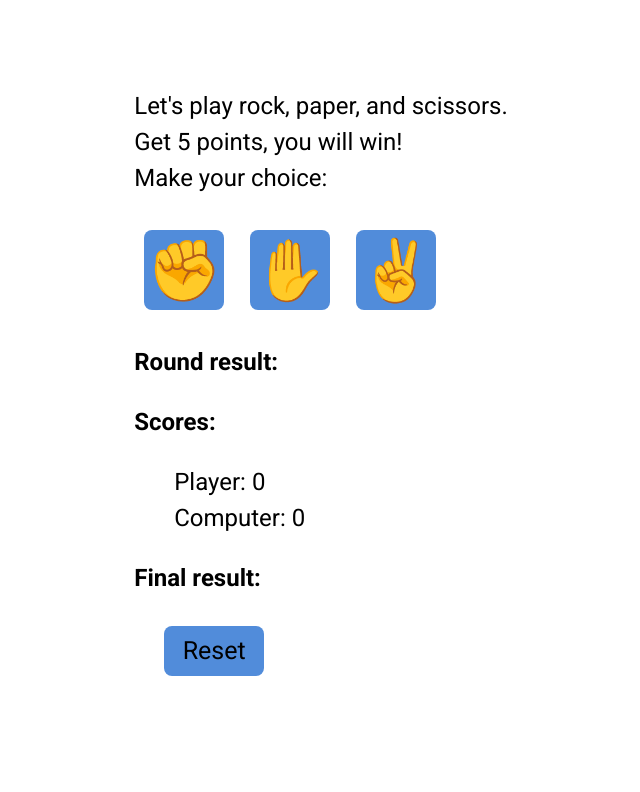
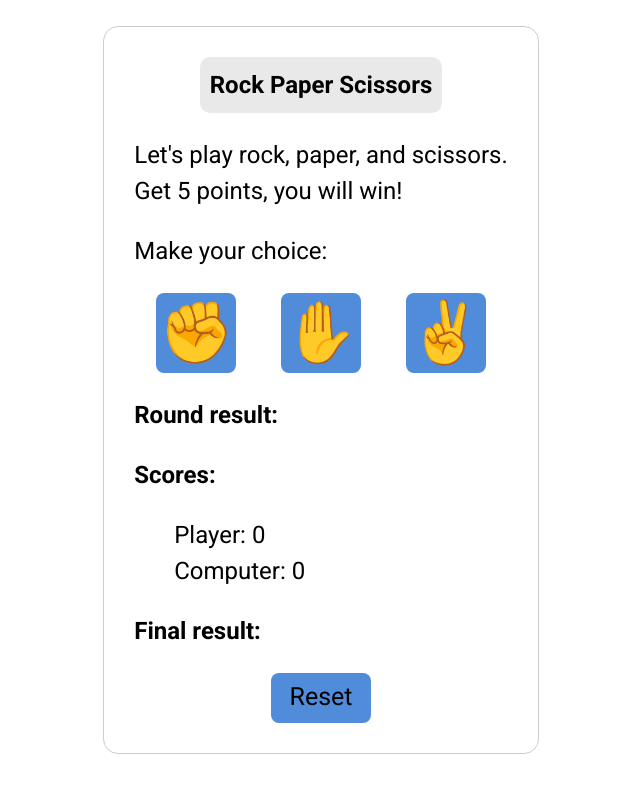
Before and after one commit to Alicebond/rock-paper-scissors, a plain HTML site: page index.html in a window 1280 px wide. Shown: the whole page, without its empty margins (319-959 px from the left). Drawn offline with Linux system fonts and the light colour scheme.

Commit message:
Change layout

```diff
--- a/index.html
+++ b/index.html
@@ -11,9 +11,11 @@
   </head>
   <body>
     <div class="container">
+      <h4>Rock Paper Scissors</h4>
       <div class="sections content">
-      <p>Let's play rock, paper, and scissors.<br>Get 5 points, you will win!
-        <br>Make your choice:</p>
+        <p>Let's play rock, paper, and scissors.
+        <br>Get 5 points, you will win!</p>
+        <p>Make your choice:</p>
       </div>
       <div class="sections btn">
         <button class="selection rock" id="rock">✊</button>
@@ -21,14 +23,17 @@
         <button class="selection scissors" id="scissors">✌️</button>
       </div>
       <div class="sections results">
-      <p ><strong>Round result: </strong><br><span class="round-result"></span></p>
+        <p><strong>Round result: </strong><br>
+        <span class="round-result"></span></p>
         <p class="scores"><strong>Scores:</strong>
         <ul>
           <li >Player: <span class="player-scores">0</span></li>
           <li>Computer: <span class="computer-scores">0</span></li>
         </ul>
         </p>
+        <p>
           <strong>Final result: <span class="final-result"></span></strong>
+        </p>
       </div>
       <div class="sections reset-btn">
         <button class="reset">Reset</button>
--- a/styles/style.css
+++ b/styles/style.css
@@ -15,9 +15,19 @@ body {
 }
 
 .container {
-  margin-top: 5%;
+  margin: 2% auto;
+  padding: 30px;
   display: flex;
   flex-direction: column;
+  border: 1px solid #ccc;
+  border-radius: 15px;
+}
+
+h4 {
+  margin: auto;
+  background-color: rgba(45, 45, 45, 0.1);
+  padding: 10px;
+  border-radius: 10px;
 }
 
 button {
@@ -28,6 +38,7 @@ button {
   border: none;
   border-radius: 8px;
   background-color: rgb(81, 140, 218);
+  margin: auto;
 }
 
 button:disabled {
@@ -35,18 +46,25 @@ button:disabled {
   cursor: not-allowed;
 }
 
+.btn {
+  display: flex;
+}
+
+.reset-btn {
+  display: flex;
+}
+
 .selection {
   font-size: 60px;
   height: 80px;
   width: 80px;
-  margin: 10px;
 }
 
 .reset {
   font-size: 25px;
   height: 50px;
   width: 100px;
-  margin: 30px;
+  margin: auto;
 }
 
 li {
```
Lines whose indentation alone changed are shown as unchanged.
